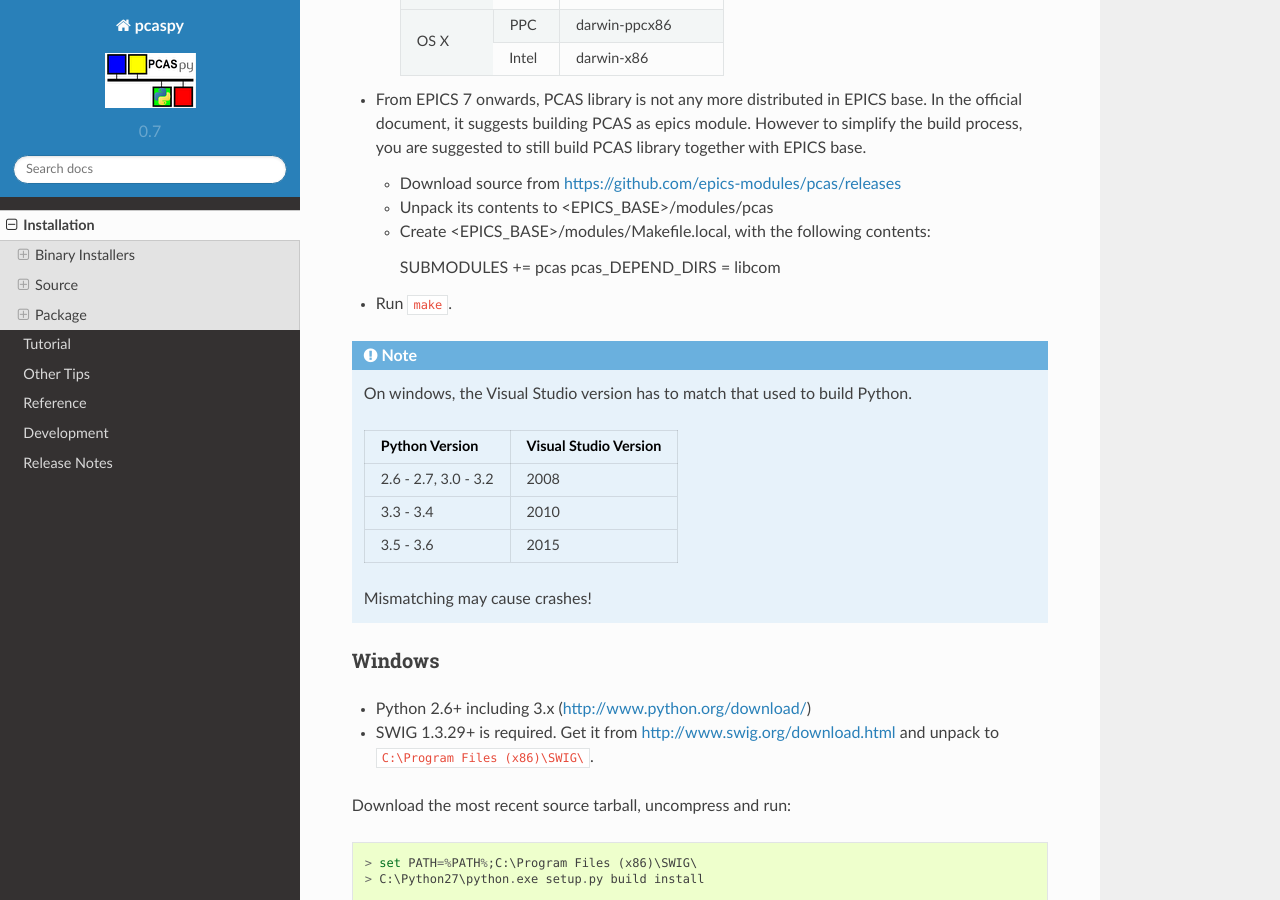
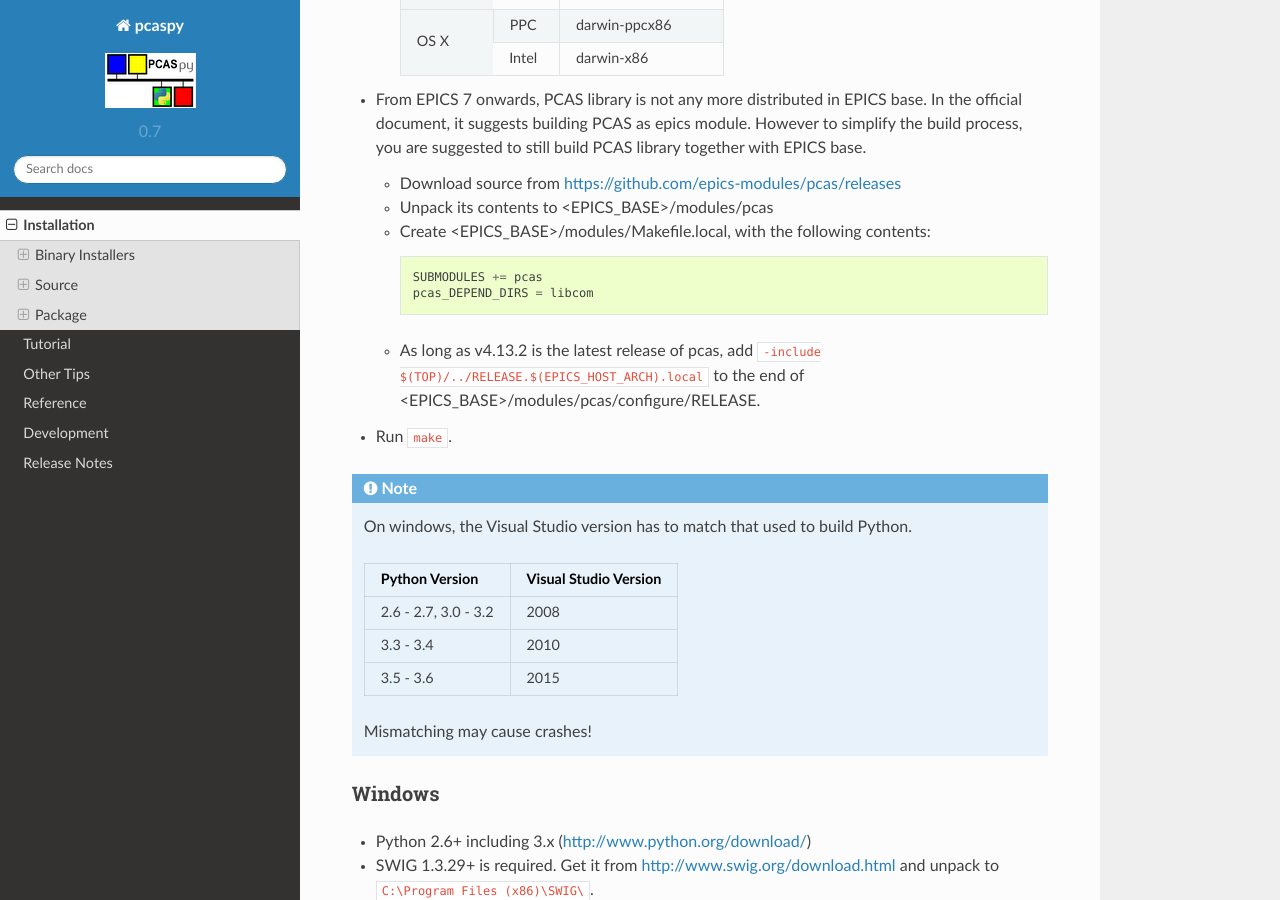
Before and after one commit to paulscherrerinstitute/pcaspy, a Sphinx documentation site: the page built from docs/source/installation.rst, in a window 1280 px wide and 900 px high, scrolled down 1764 px. Built offline with Sphinx 7.4.7 and the Read the Docs theme 2.0.0, drawn with Linux system fonts in a browser that asks for light colours.

Commit message:
installation.rst: fix for EPICS 7 instructions
* Fixes the literal block containing the additional lines for Makefile.local
* Adds a note on required change of pcas/configure/RELEASE
  as long as commit epics-modules/pcas@ac5ff32
  hasn't made it into a new release.

```diff
--- a/docs/source/installation.rst
+++ b/docs/source/installation.rst
@@ -89,9 +89,11 @@ Here is a short guide,
   - Unpack its contents to <EPICS_BASE>/modules/pcas
   - Create <EPICS_BASE>/modules/Makefile.local, with the following contents::
 
-    SUBMODULES += pcas
-    pcas_DEPEND_DIRS = libcom
+        SUBMODULES += pcas
+        pcas_DEPEND_DIRS = libcom
 
+  - As long as v4.13.2 is the latest release of pcas, add ``-include $(TOP)/../RELEASE.$(EPICS_HOST_ARCH).local``
+    to the end of <EPICS_BASE>/modules/pcas/configure/RELEASE.
 - Run ``make``.
 
 .. note:: On windows, the Visual Studio version has to match that used to build Python.
```
